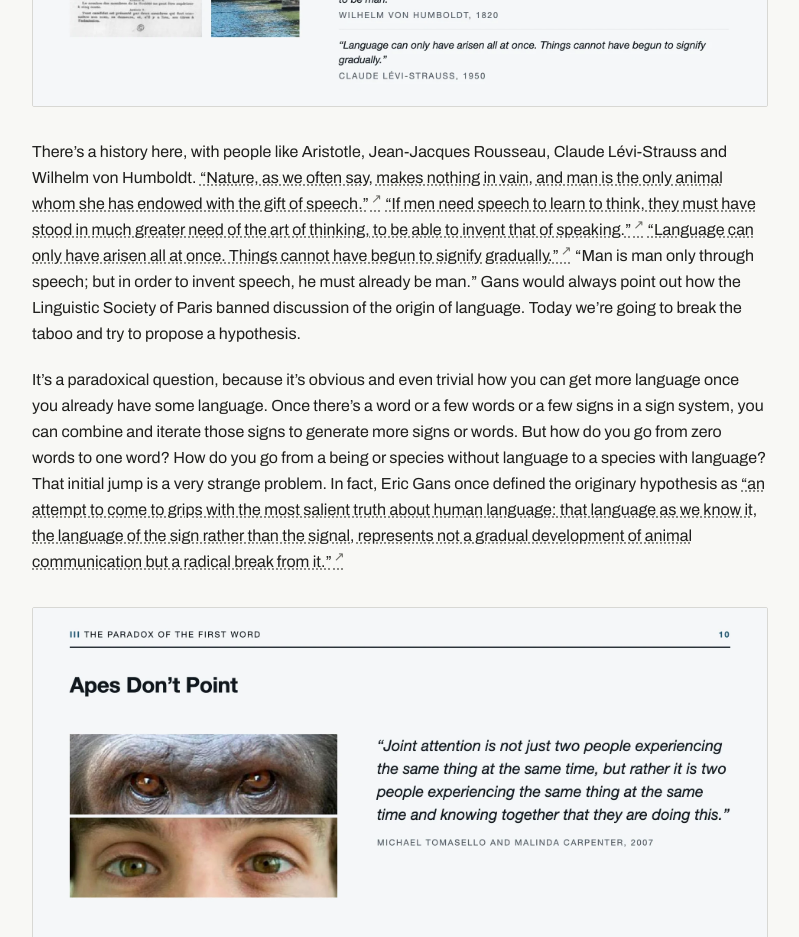
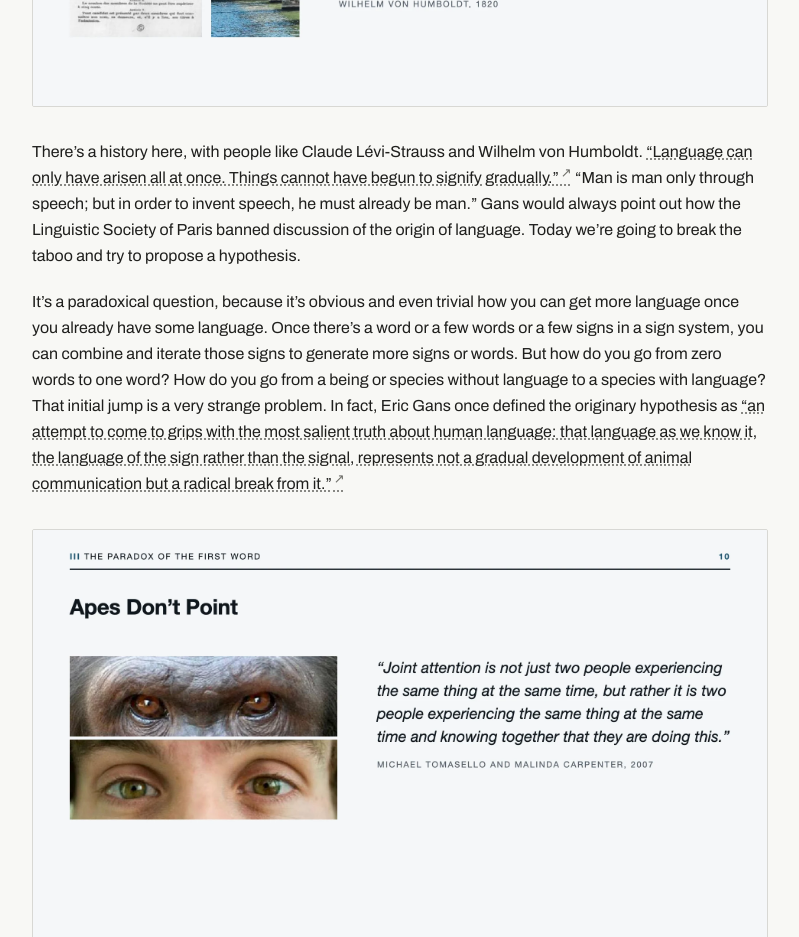
Before and after one commit to zackabaker/center-search-center, a Next.js app: page /intro-center-study-zack-baker in a window 1280 px wide. Shown: the part 5700-6637 px from the top of the page, without its empty margins (240-1039 px from the left). Built offline with nearby package versions, Linux system fonts and the light colour scheme; no server answers.

Commit message:
Intro talk: quotations in section III and slide 11 back to Lévi-Strauss and Humboldt only
Co-Authored-By: Claude Fable 5.2 <noreply@anthropic.com>

```diff
--- a/src/app/intro-center-study-zack-baker/page.tsx
+++ b/src/app/intro-center-study-zack-baker/page.tsx
@@ -33,10 +33,8 @@ export const metadata: Metadata = {
 // "nearly all" American companies, Charles I "tried by his own subjects",
 // events "about twenty years apart". Two sentences were added by the owner
 // the same day: the bridge that opens section IV, and the Gans quotation
-// after "something like love"; and, on 2026-11-21, Aristotle's line on speech
-// (Politics 1253a, Jowett) at the head of the quotations in section III, and
-// after it Rousseau's (Discourse on Inequality, Part I, Cole); the bridge
-// now ends "share it in the first instance?"; the punchline in IV is bold; and
+// after "something like love". On 2026-11-21 the owner had the bridge end
+// "share it in the first instance?", the punchline in IV set bold, and
 // the end of section I's first paragraph and the start of its second were
 // reworded by the owner (the originary hypothesis, "the foundation of
 // Center Study", in place of generative anthropology). Long paragraphs may be split; the
@@ -370,31 +368,8 @@ export default function IntroPage() {
       </P>
       <Slide n={11} alt="Société de Linguistique de Paris, statutes of 1866, Article 2" />
       <P>
-        There&rsquo;s a history here, with people like Aristotle, Jean-Jacques
-        Rousseau, Claude Lévi-Strauss and Wilhelm von Humboldt.{' '}
-        <a
-          href="https://en.wikisource.org/wiki/The_Politics_(translated_by_Jowett)/Book_1"
-          target="_blank"
-          rel="noopener noreferrer"
-          className="underline decoration-dotted decoration-gray-400 dark:decoration-gray-600 underline-offset-2 hover:decoration-solid hover:decoration-gray-700 dark:hover:decoration-gray-400 transition-colors"
-          title="Aristotle, Politics, Book I, chapter 2 (1253a), translated by Benjamin Jowett"
-        >
-          &ldquo;Nature, as we often say, makes nothing in vain, and man is the
-          only animal whom she has endowed with the gift of speech.&rdquo;
-          <sup className="ml-0.5 text-[11px] text-gray-400 dark:text-gray-500" aria-hidden>&#8599;</sup>
-        </a>{' '}
-        <a
-          href="https://en.wikisource.org/wiki/Discourse_on_the_Origin_of_Inequality_Among_Men/Part_I"
-          target="_blank"
-          rel="noopener noreferrer"
-          className="underline decoration-dotted decoration-gray-400 dark:decoration-gray-600 underline-offset-2 hover:decoration-solid hover:decoration-gray-700 dark:hover:decoration-gray-400 transition-colors"
-          title="Rousseau, Discourse on the Origin of Inequality (1755), Part I, translated by G. D. H. Cole"
-        >
-          &ldquo;If men need speech to learn to think, they must have stood in
-          much greater need of the art of thinking, to be able to invent that
-          of speaking.&rdquo;
-          <sup className="ml-0.5 text-[11px] text-gray-400 dark:text-gray-500" aria-hidden>&#8599;</sup>
-        </a>{' '}
+        There&rsquo;s a history here, with people like Claude Lévi-Strauss
+        and Wilhelm von Humboldt.{' '}
         <Q slug="clr-628" q="arisen all at once">&ldquo;Language can only have arisen all at
         once. Things cannot have begun to signify gradually.&rdquo;</Q>{' '}&ldquo;Man is man
         only through speech; but in order to invent speech, he must already be
```
Also changed, not shown: public/avalon/slide-11.webp.
